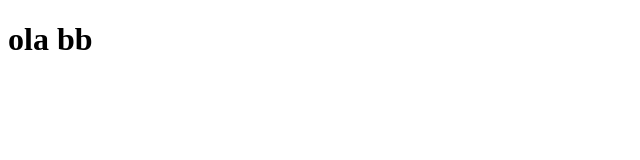
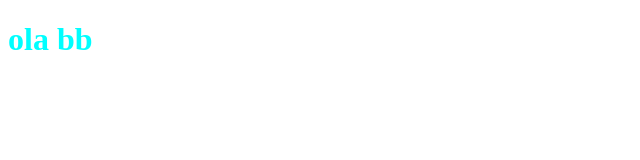
Before and after one commit to MOISOSQUI/Repositorio-P.W, a plain HTML site: page index.html in a window 1280 px wide. Shown: the whole page, without its empty margins (0-640 px from the left). Drawn offline with Linux system fonts and the light colour scheme.

Commit message:
Primer comitt

```diff
--- a/index.html
+++ b/index.html
@@ -6,7 +6,7 @@
 
 </head>
 <body>
-       <h1> ola bb </h1>
+       <h1 style="color: aqua;"> ola bb </h1>
 </body>
 
 </html>
```
